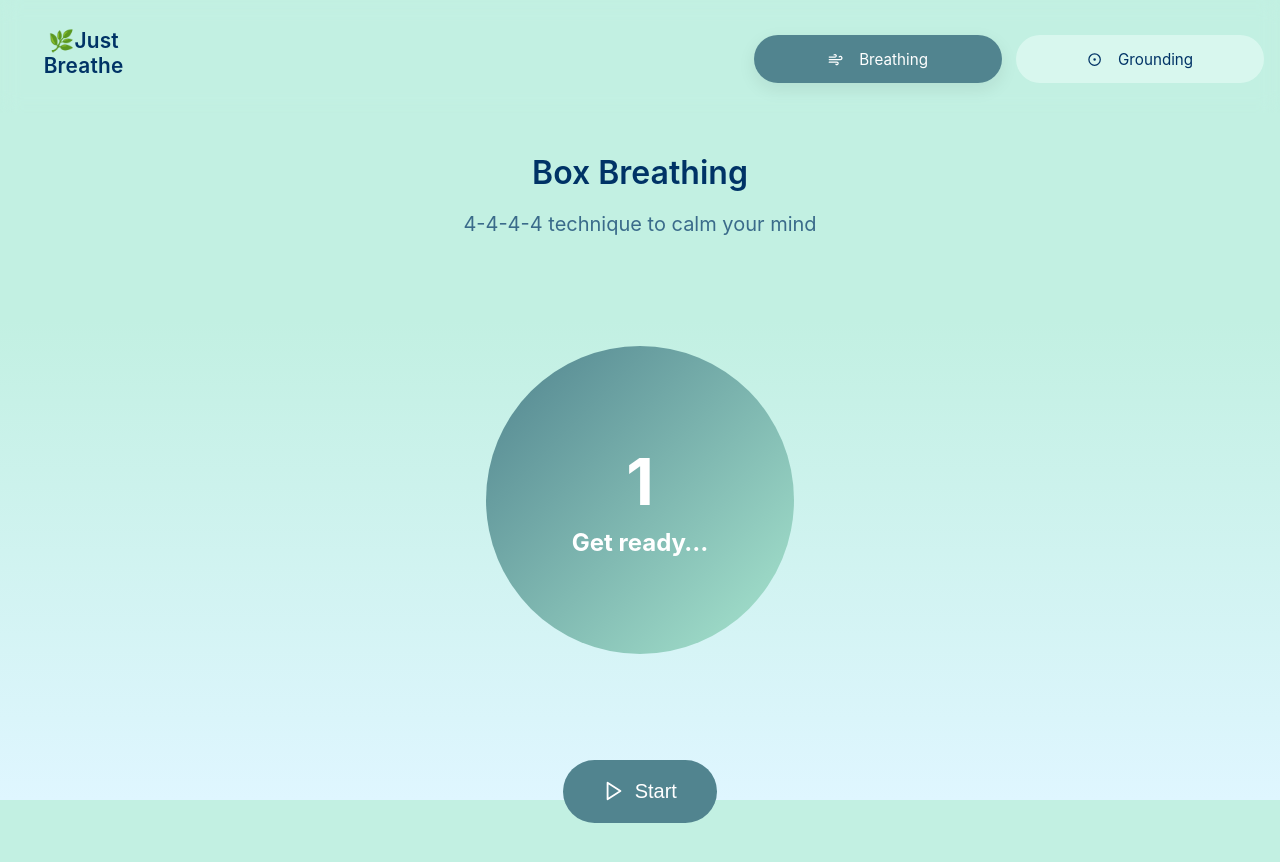
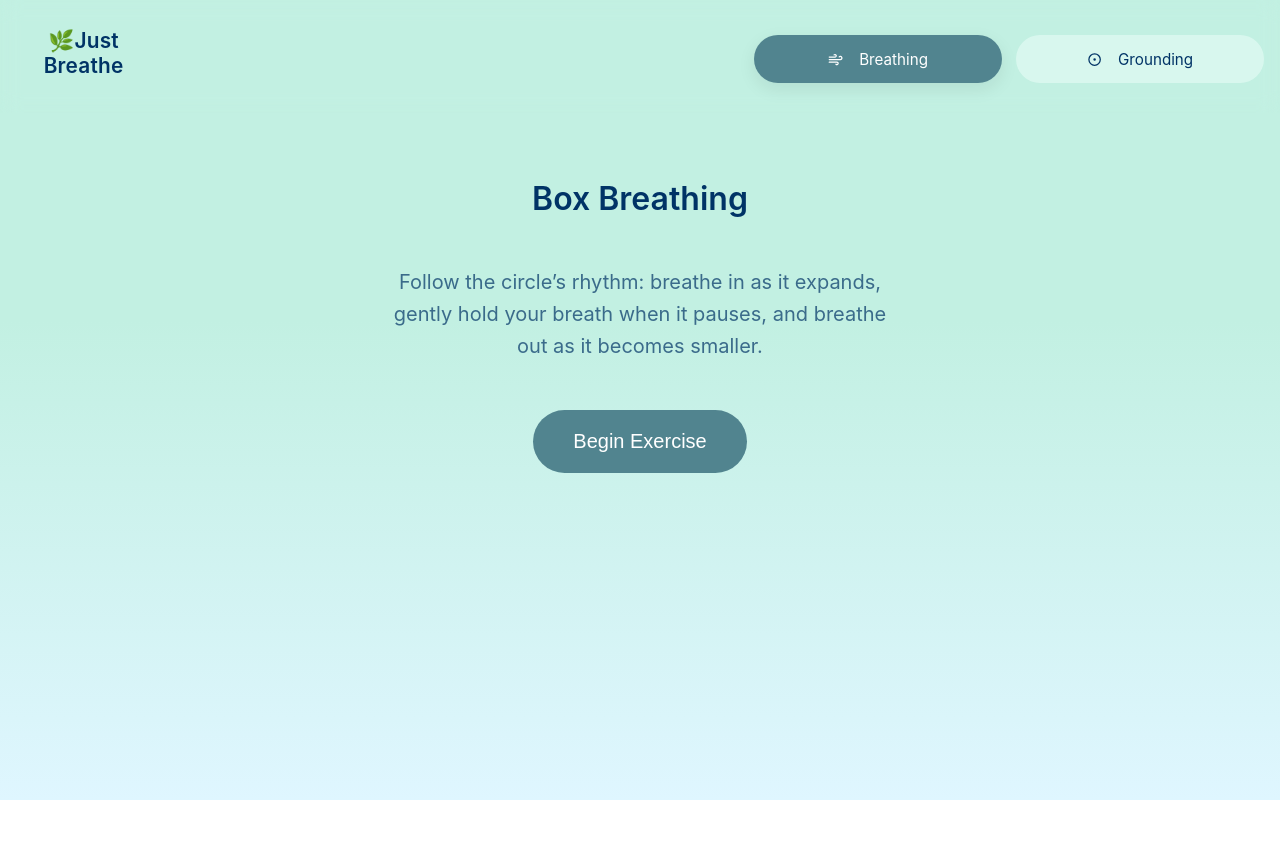
Before and after one commit to Eka1984/panic-tools, a React (Vite) app: page / in a window 1280 px wide. Shown: the top 862 px of the page. After the commit the page ends 800 px from the top, so only its background shows below. Built offline with nearby package versions, Linux system fonts and the light colour scheme; a web font is replaced by a local one.

Commit message:
feat(Breathing): add exercise state management and update UI for exercise instructions before start

```diff
--- a/src/pages/Breathing/Breathing.module.css
+++ b/src/pages/Breathing/Breathing.module.css
@@ -16,7 +16,7 @@
   font-size: clamp(1.5rem, 4vw + 0.5rem, 2rem);
   font-weight: 600;
   text-align: center;
-  margin: 0 0;
+  margin-bottom: 3rem;
   color: var(--text, #0d1b1e);
   z-index: 1;
 }
--- a/src/pages/Breathing/Breathing.tsx
+++ b/src/pages/Breathing/Breathing.tsx
@@ -8,11 +8,16 @@ import { useState } from "react";
 
 export default function Breathing() {
   const [isRunning, setIsRunning] = useState(false);
+  const [exerciseStarted, setExerciseStarted] = useState(false);
 
   // const navigate = useNavigate();
 
   function handleToggle() {
     setIsRunning((prev) => !prev);
+  }
+
+  function handleStartExercise() {
+    setExerciseStarted(true);
   }
 
   return (
@@ -23,8 +28,19 @@ export default function Breathing() {
       transition={{ duration: 1, ease: "easeInOut" }}
     >
       <main className={styles.page}>
+        {!exerciseStarted ? (
+          <section>
             <h1>Box Breathing</h1>
-        <p>4-4-4-4 technique to calm your mind</p>
+            <p>
+              Follow the circle’s rhythm: breathe in as it expands, gently hold
+              your breath when it pauses, and breathe out as it becomes smaller.
+            </p>
+            <button className={styles.primary} onClick={handleStartExercise}>
+              Begin Exercise
+            </button>
+          </section>
+        ) : (
+          <section>
             <div className={styles.circlePlaceholder}>
               <BreathingCircle isRunning={isRunning} />
             </div>
@@ -39,6 +55,8 @@ export default function Breathing() {
                 </>
               )}
             </button>
+          </section>
+        )}
       </main>
     </motion.div>
   );
```
Lines whose indentation alone changed are shown as unchanged.
